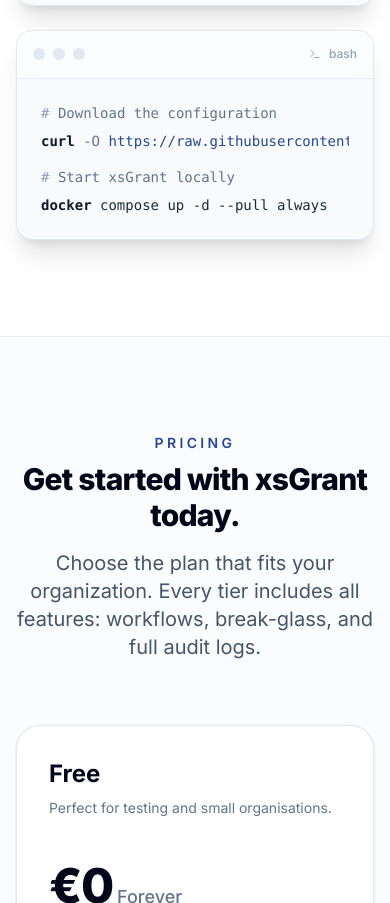
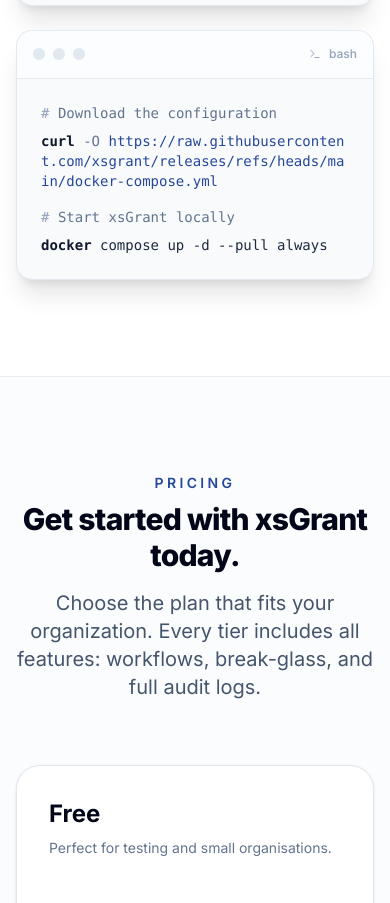
Before and after one commit to xsgrant/website, a React (Vite) app: page / in a window 390 px wide. Shown: the part 4895-5798 px from the top of the page. Built offline with nearby package versions, Linux system fonts and the light colour scheme.

Commit message:
fix: mobile horizontal overflow

```diff
--- a/src/components/Install.tsx
+++ b/src/components/Install.tsx
@@ -106,7 +106,7 @@
                     <Copy className="h-4 w-4" />
                   )}
                 </button>
-                <pre className="text-sm font-mono text-slate-800 overflow-x-auto whitespace-pre">
+                <pre className="text-sm font-mono text-slate-800 whitespace-pre-wrap break-all">
                   <code className="block mb-2">
                     <span className="text-slate-400">#</span>{" "}
                     <span className="text-slate-500">
```
